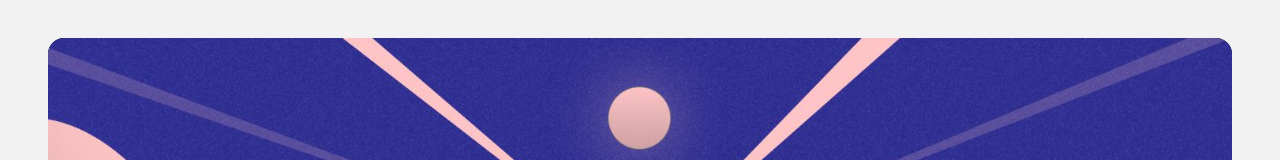
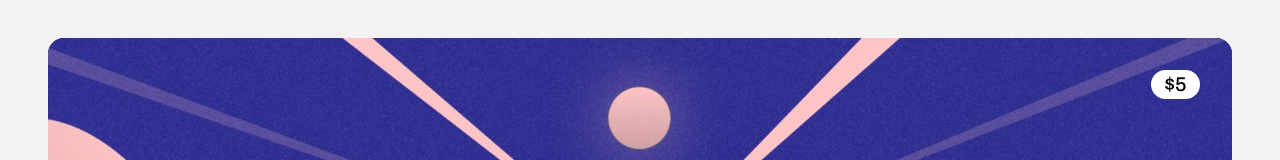
Before and after one commit to robingranqvist/prodwave.com, a Next.js app: page / in a window 1280 px wide. Shown: the part 534-694 px from the top of the page. Built offline with nearby package versions, Linux system fonts and the light colour scheme.

Commit message:
updated pricing ui

```diff
--- a/components/products/ProductCardCta.js
+++ b/components/products/ProductCardCta.js
@@ -7,7 +7,7 @@ export default function ProductCardCta({ frontmatter, slug }) {
 
       <div className="product__buttons">
         <Link className="product__button" href={frontmatter.gumroad__url}>
-          Buy now
+          Buy now - ${frontmatter.price}
         </Link>
         <Link className="product__link" href={`/product/${slug}`}>
           More info
--- a/components/products/ProductCardImage.js
+++ b/components/products/ProductCardImage.js
@@ -1,8 +1,9 @@
-import React from "react";
+import Tag from "../ui/tag";
 
 export default function ProductCardImage({ frontmatter }) {
   return (
     <div className="product__image-wrapper">
+      <Tag text={frontmatter.price} />
       <div
         className="product__image"
         style={{
--- a/components/ui/Tag.js
+++ b/components/ui/Tag.js
@@ -1,5 +1,5 @@
 import React from "react";
 
 export default function Tag({ text }) {
-  return <div className="tag">{text}</div>;
+  return <div className="tag">${text}</div>;
 }
--- a/styles/globals.css
+++ b/styles/globals.css
@@ -16,6 +16,11 @@
 :root {
   --color-background: #f2f2f2;
   --transition: all 0.45s cubic-bezier(0.25, 1, 0.5, 1);
+}
+
+html {
+  -webkit-font-smoothing: antialiased;
+  -moz-osx-font-smoothing: grayscale;
 }
 
 body {
@@ -186,7 +191,6 @@ h6 {
 
 .product__image-wrapper {
   position: absolute;
-
   width: 100%;
   height: 100%;
   top: 0;
@@ -387,11 +391,18 @@ h6 {
 }
 
 .tag {
-  padding: 0.25rem 0.85rem 0.15rem;
+  position: absolute;
+  padding: 0.3rem 0.85rem 0.15rem;
   border-radius: 50rem;
-  background-color: #000;
-  color: #fff;
+  background-color: #fff;
+  color: #000;
   font-size: 0.9rem;
+  font-weight: 500;
+  top: 2rem;
+  right: 2rem;
+  z-index: 100;
+  font-size: 1.25rem;
+  font-family: "Archivo Medium", sans-serif;
   font-weight: 500;
 }
 
```
